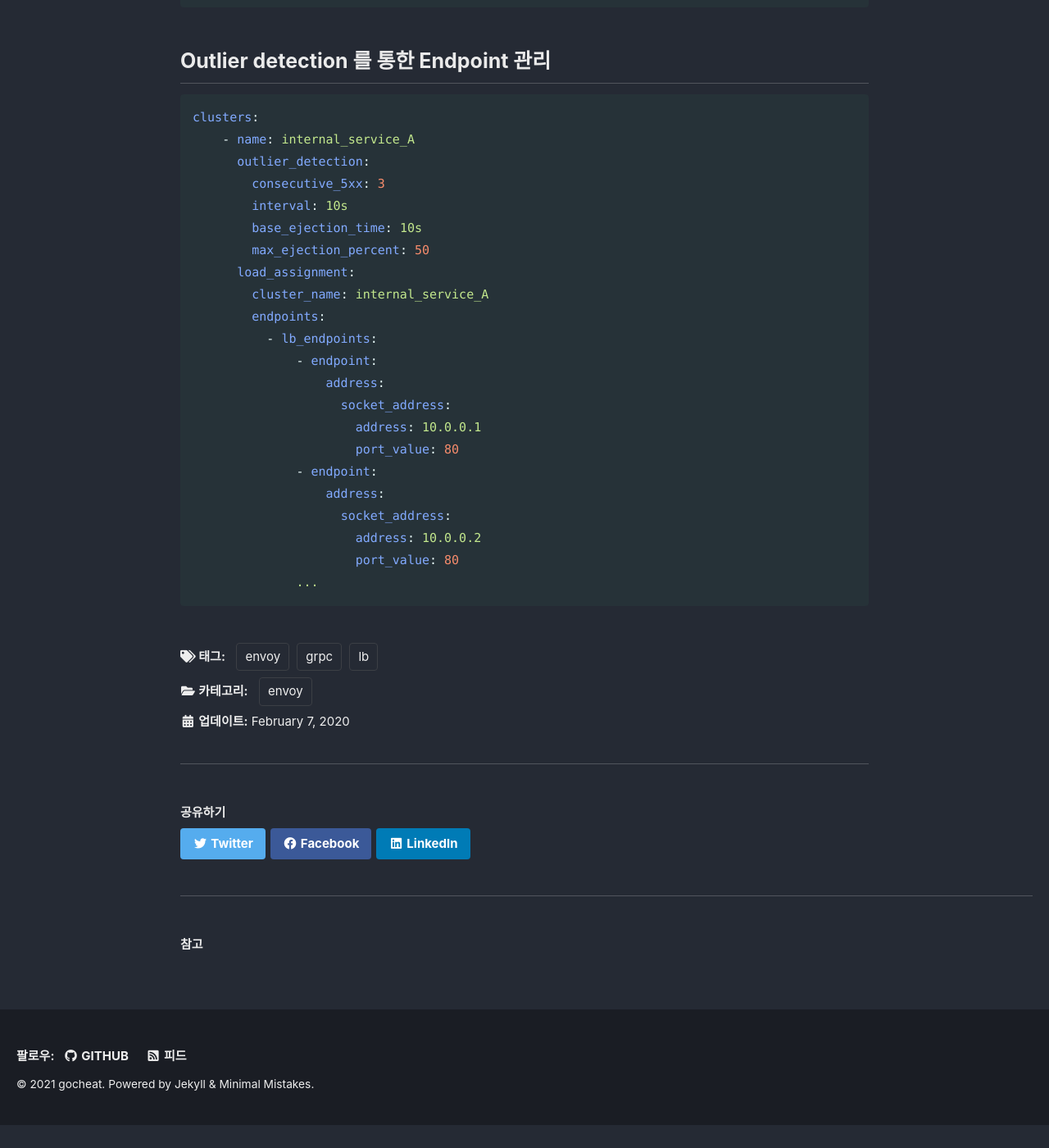
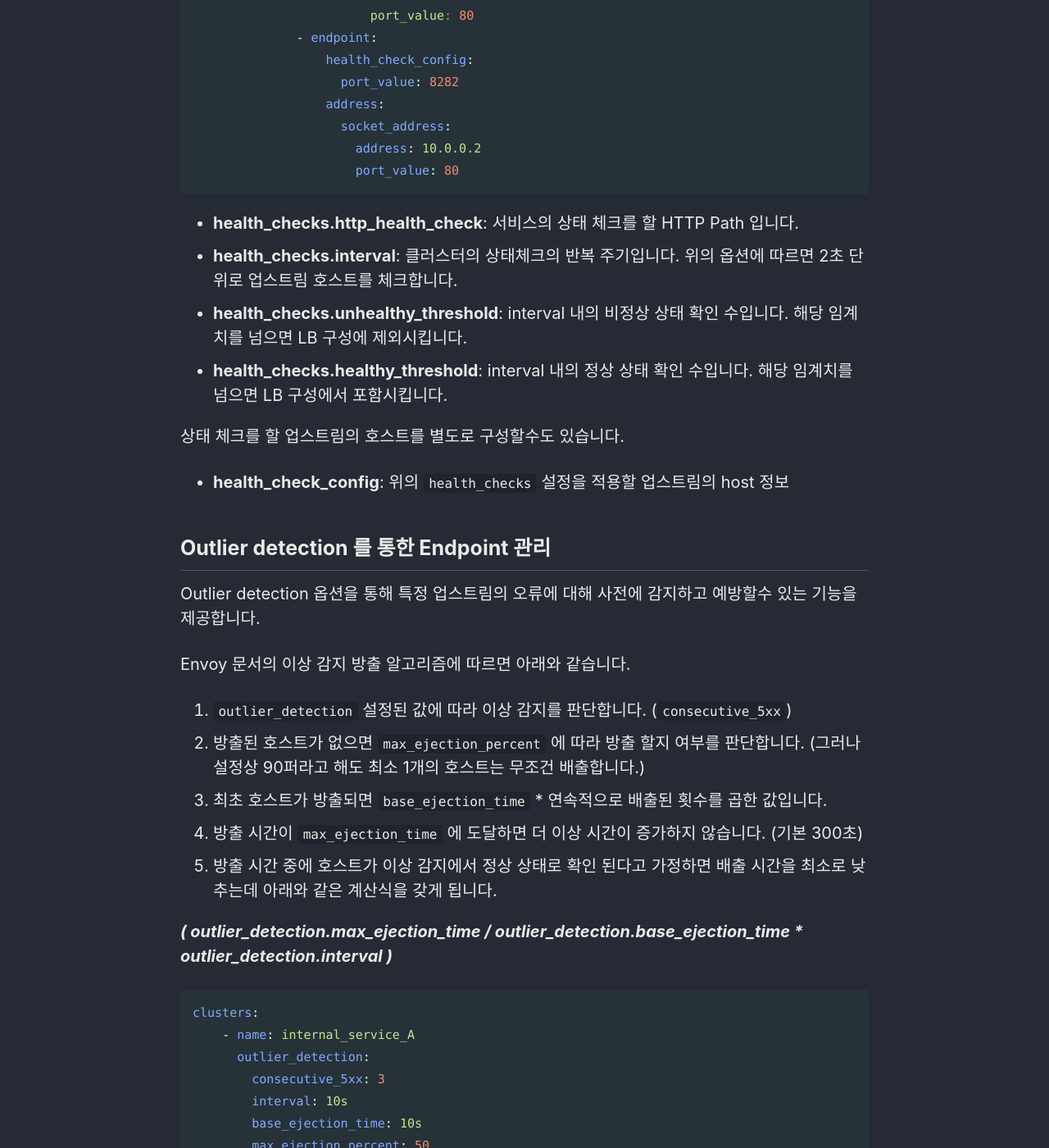
Before and after one commit to gocheat/gocheat.github.io, a Jekyll site: the page built from _posts/2020-02-07-envoy-proxy-lb.md, in a window 1280 px wide and 1400 px high, scrolled down 3515 px. Shown: the whole window at 82% size. Built offline with Jekyll 4.4.1, drawn with Linux system fonts in a browser that asks for light colours; cached includes are drawn as plain includes; some web fonts are replaced; before the commit the page ends 4887 px from its top, so only the background shows below that; some of the changed text lies outside the part shown.

Commit message:
envoy proxy lb 설정 기록

````diff
--- a/_posts/2020-02-07-envoy-proxy-lb.md
+++ b/_posts/2020-02-07-envoy-proxy-lb.md
@@ -7,7 +7,9 @@
 
 ---
 
-해당 포스팅은 MSA로 구성된 서비스 간 envoy를 통한 부하분산을 어떻게 설정했는지 공유하고자 합니다.
+해당 포스팅은 MSA로 구성된 서비스 간 GRPC 통신을 Envoy로 부하분산을 어떻게 설정했는지 기록하고자 합니다.
+
+_(본 문서는 envoy 1.17 버전을 기준으로 기록합니다.)_
 
 개요
 ---
@@ -73,14 +75,19 @@
 - **connect_timeout**: 요청에 대한 응답 대기 시간으로 짧은 시간은 실제 운영 환경에선 권장하지 않습니다.
 - **type**: 서비스 검색에 따른 유형, 정적 자원에 대한 부하 분산이기 때문에 `static` 으로 설정 하였습니다.
 - **lb_policy**: 부하 분산에 대한 정책 (default: ROUND_ROBIN)
-- **lb_endpoints**: 부하 분산을
+- **lb_endpoints**: lb_policy 옵션에 따라 부하분산 할 업스트림 서비스 입니다.
 
 위 같이 설정할 경우 lb_policy 에 맞게 알아서 아래 endpoints 에 가중치를 두어 부하분산을 처리하게 됩니다.
 그러나 이렇게만 설정할 경우에는 실제로 endpoints 중에 서비스 하나가 죽을 경우에도 감지하지 못하고 분산이 이루어지기 때문에
 부가적인 설정이 필요합니다.
 
+
 Health Check 를 통한 Endpoint 관리
 ---
+envoy에서는 Health Check 설정을 통해 LB의 endpoint 설정을 제거 혹은 복구 할 수 있게 구성을 지원하고 있습니다.
+크게 `HTTP`, `L3/L4`, `Redis` 등을 지원하고 있으며 운영중인 서비스는 HTTP를 통해 200 응답을 예상할수 있습니다.
+
+아래는 Health Check 예제 입니다.
 ```yaml
 clusters:
     - name: internal_service_A
@@ -113,9 +120,28 @@
                       port_value: 80
 ```
 
+- **health_checks.http_health_check**: 서비스의 상태 체크를 할 HTTP Path 입니다.
+- **health_checks.interval**: 클러스터의 상태체크의 반복 주기입니다. 위의 옵션에 따르면 2초 단위로 업스트림 호스트를 체크합니다.
+- **health_checks.unhealthy_threshold**: interval 내의 비정상 상태 확인 수입니다. 해당 임계치를 넘으면 LB 구성에 제외시킵니다.
+- **health_checks.healthy_threshold**: interval 내의 정상 상태 확인 수입니다. 해당 임계치를 넘으면 LB 구성에서 포함시킵니다.
+
+상태 체크를 할 업스트림의 호스트를 별도로 구성할수도 있습니다.
+- **health_check_config**: 위의 `health_checks` 설정을 적용할 업스트림의 host 정보
+
 
 Outlier detection 를 통한 Endpoint 관리
 ---
+Outlier detection 옵션을 통해 특정 업스트림의 오류에 대해 사전에 감지하고 예방할수 있는 기능을 제공합니다.
+
+Envoy 문서의 이상 감지 방출 알고리즘에 따르면 아래와 같습니다.
+
+1. `outlier_detection` 설정된 값에 따라 이상 감지를 판단합니다. (`consecutive_5xx`)
+2. 방출된 호스트가 없으면  `max_ejection_percent` 에 따라 방출 할지 여부를 판단합니다. (그러나 설정상 90퍼라고 해도 최소 1개의 호스트는 무조건 배출합니다.)
+3. 최초 호스트가 방출되면 `base_ejection_time` * 연속적으로 배출된 횟수를 곱한 값입니다.
+4. 방출 시간이 `max_ejection_time` 에 도달하면 더 이상 시간이 증가하지 않습니다. (기본 300초)
+5. 방출 시간 중에 호스트가 이상 감지에서 정상 상태로 확인 된다고 가정하면 배출 시간을 최소로 낮추는데 아래와 같은 계산식을 갖게 됩니다.
+
+**_( outlier_detection.max_ejection_time / outlier_detection.base_ejection_time * outlier_detection.interval )_**
 
 ```yaml
 clusters:
@@ -141,3 +167,18 @@
                       port_value: 80
               ...
 ```
+
+아래는 탐지유형 몇가지를 소개드리고자 합니다.
+
+- Consecutive 5xx: 업스트림 호스트의 응답 코드가 5xx 유형이 발생할 경우 이상으로 판단합니다.
+- Consecutive Gateway Failure: 게이트웨이에서 연속적으로 에러(5xx 오류 하위집합, 시간초과, TCP 재설정등)가 발생할 경우 이상으로 판단합니다.
+- Consecutive Local Origin Failure: 업스트림 호스트의 시간초과, TCP 재설정, ICMP 오류 등 로컬에서 발생합니다.
+- Success Rate, Failure Percentage: 호스트에 대한 데이터를 집계한 후, 주어진 간격으로 통계값 기준으로 성공률과 실패율을 결정한 뒤 이상으로 판단합니다.
+
+이상으로 위와 같이 envoy를 통한 LB 구성 및 호스트 제거/복구 프로세스를 통해 실제 프로젝트에 적용하였습니다.
+
+적용하면서 우여곡절이 많았던것은 오픈소스를 사용함에 있어 버전별로 설정의 이름이라던지 제공여부등 일부 상이한 부분이 있어서 본인이 사용하고 있는 버전에서 제공하는 기능 및 옵션을 꼼꼼히 파악해야함을 느낄수 있었습니다. (실제 운영할때도 잘못된 설정으로 장애가 몇번 나서 아찔한 기억이..)
+
+참고문서
+---
+- https://www.envoyproxy.io/docs/envoy/v1.17.0
````
